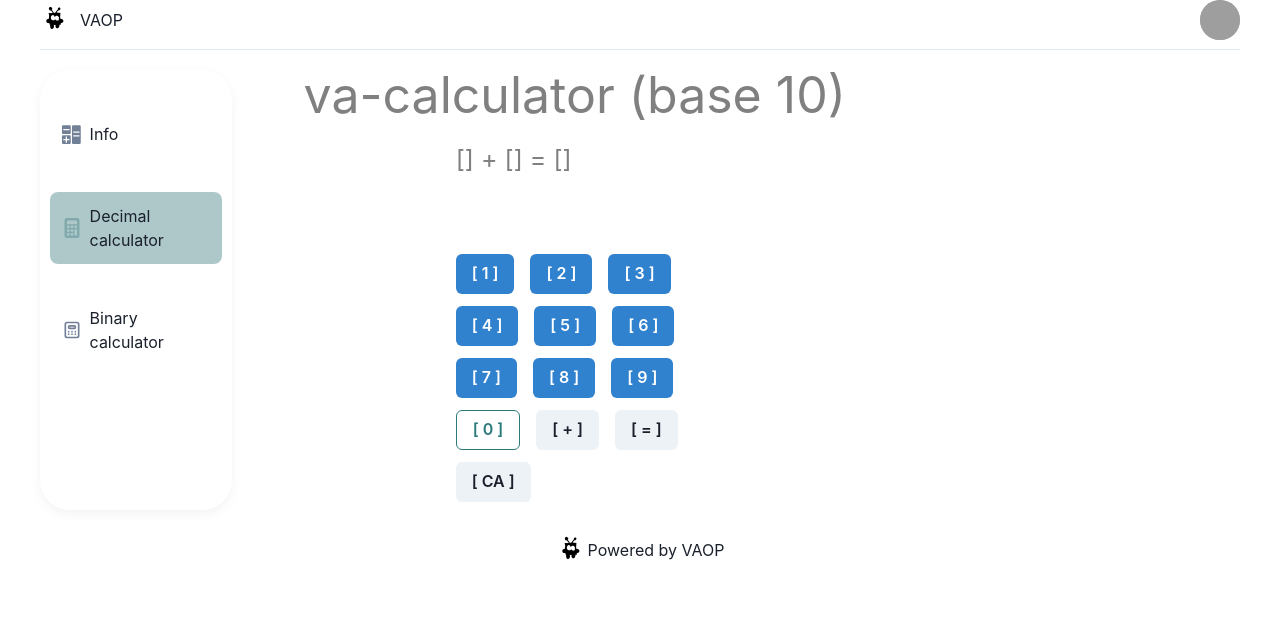
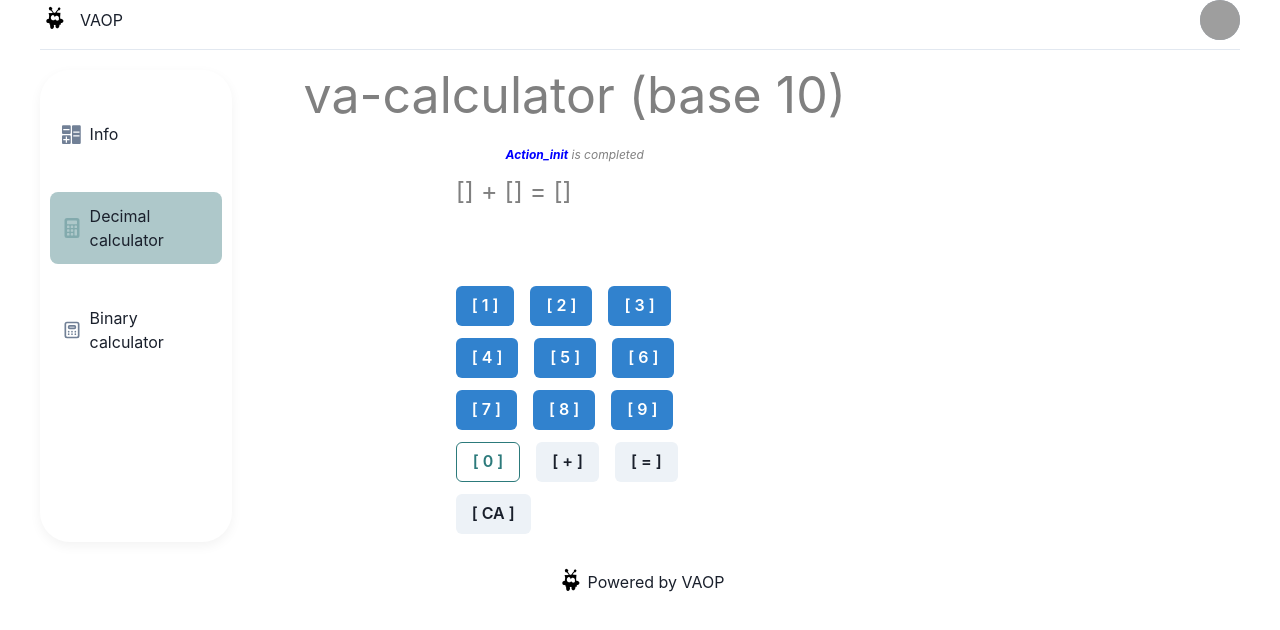
Before and after one commit to julia-pav/va-calc-6-new, a Next.js app: page /calculator10 in a window 1280 px wide. Shown: the top 630 px of the page. Built offline with nearby package versions, Linux system fonts and the light colour scheme; grey boxes are pictures that could not be loaded.

Commit message:
Added &nbsp;is completed

```diff
--- a/components/calculators/CalcBase10.tsx
+++ b/components/calculators/CalcBase10.tsx
@@ -185,6 +185,16 @@ function CalcBase10() {
       <Text fontSize="50px" color="gray">
         va-calculator (base 10)
       </Text>
+      <div className="">
+          <Text as="i" fontSize="12px" color="blue">
+          <strong>
+            {currentAction}
+          </strong>
+          </Text>
+          <Text as="i" fontSize="12px" color="grey">
+          &nbsp;is completed
+          </Text>
+        </div>
       <Stack direction={{ base: "column", md: "row" }} spacing={4}>
         <div>
           <Text fontSize="25px" color="gray">
@@ -193,7 +203,7 @@ function CalcBase10() {
           <Text fontSize="25px" color="black">
             &nbsp;
           </Text>
-          <Text as="i" fontSize="25px" color="red">
+          <Text as="i" fontSize="16px" color="red">
             {warningMsg}
           </Text>
 
```
